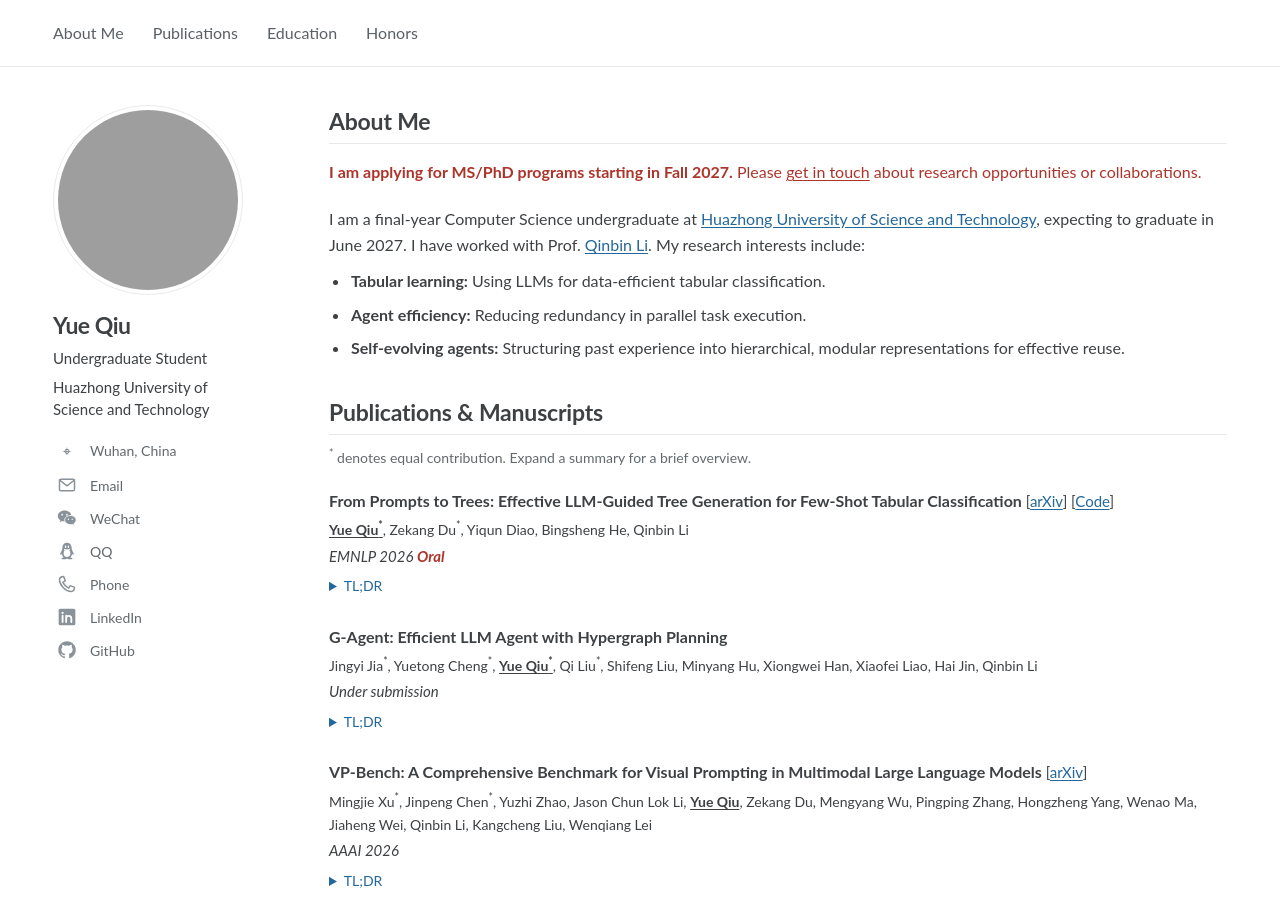
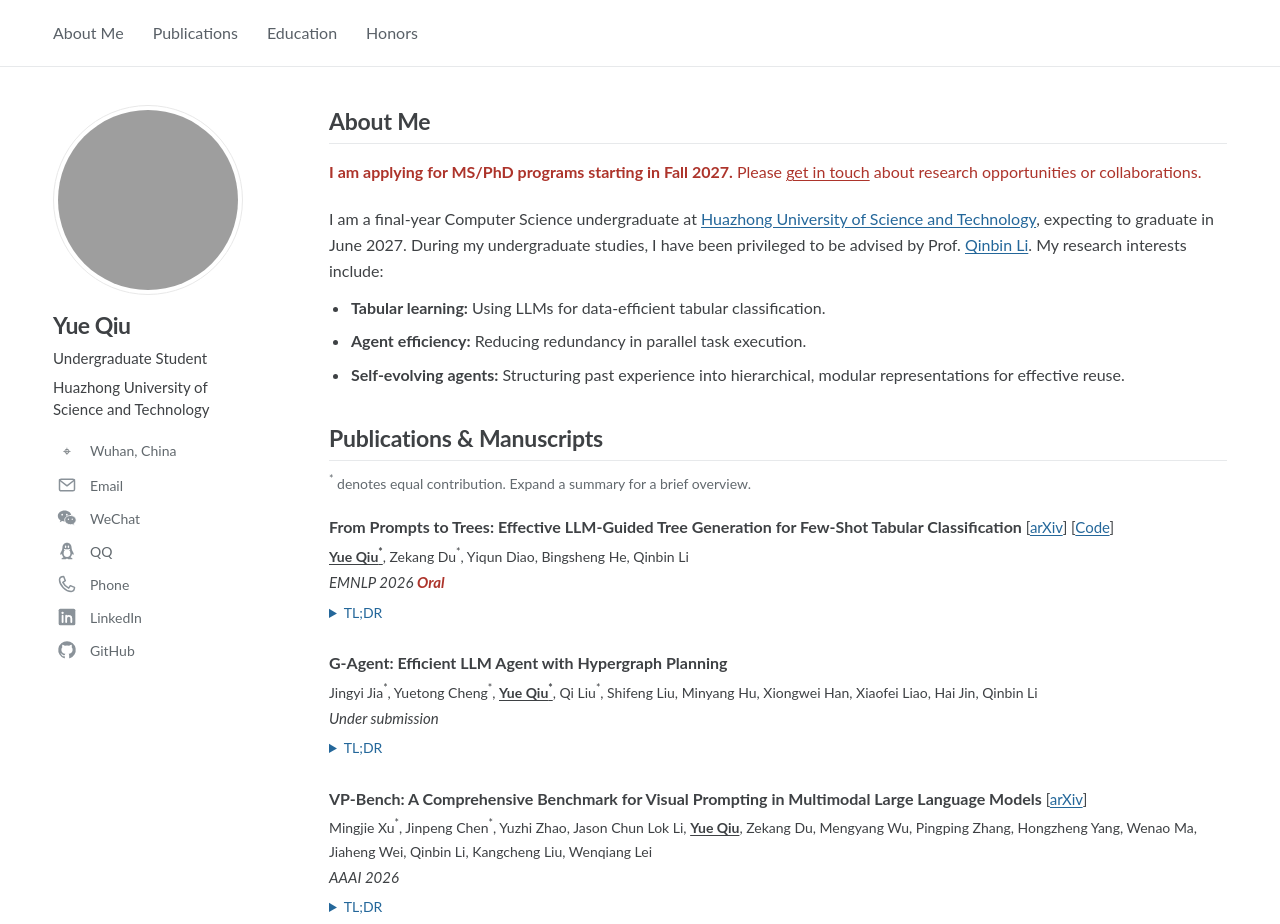
Before and after one commit to yueqiu0/yueqiu0.github.io, a plain HTML site: page index.html in a window 1280 px wide. Shown: the top 924 px of the page. Drawn offline with Linux system fonts and the light colour scheme; grey boxes are pictures that could not be loaded.

Commit message:
Acknowledge undergraduate guidance from Prof Qinbin Li

```diff
--- a/index.html
+++ b/index.html
@@ -87,7 +87,7 @@
       <section id="about" aria-labelledby="about-heading">
         <h2 id="about-heading">About Me</h2>
         <p class="applicant-notice"><strong>I am applying for MS/PhD programs starting in Fall 2027.</strong> Please <a href="mailto:yueqiu@hust.edu.cn">get in touch</a> about research opportunities or collaborations.</p>
-        <p>I am a final-year Computer Science undergraduate at <a href="https://www.hust.edu.cn/">Huazhong University of Science and Technology</a>, expecting to graduate in June 2027. I have worked with Prof. <a href="https://qinbinli.com/">Qinbin Li</a>. My research interests include:</p>
+        <p>I am a final-year Computer Science undergraduate at <a href="https://www.hust.edu.cn/">Huazhong University of Science and Technology</a>, expecting to graduate in June 2027. During my undergraduate studies, I have been privileged to be advised by Prof. <a href="https://qinbinli.com/">Qinbin Li</a>. My research interests include:</p>
         <ul class="research-list">
           <li><strong>Tabular learning:</strong> Using LLMs for data-efficient tabular classification.</li>
           <li><strong>Agent efficiency:</strong> Reducing redundancy in parallel task execution.</li>
```
